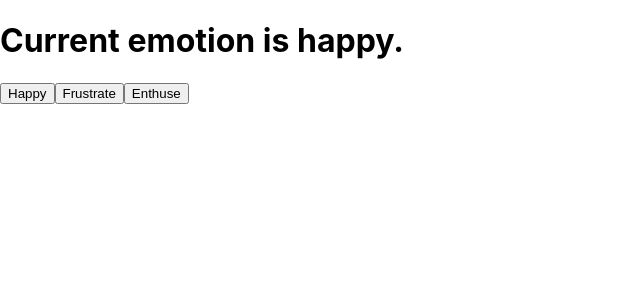
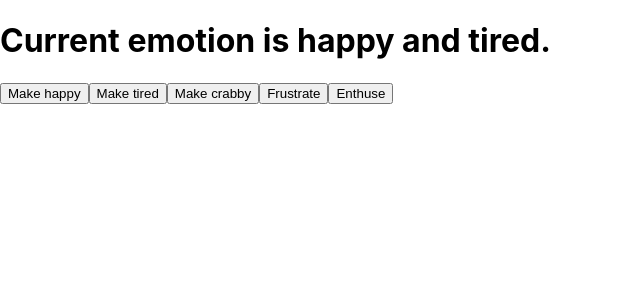
Before and after one commit to pratik088/react-essentials, a React (Create React App) app: page / in a window 1280 px wide. Shown: the top 300 px of the page, without its empty margins (0-640 px from the left). Built offline with nearby package versions, Linux system fonts and the light colour scheme.

Commit message:
useEffect

```diff
--- a/src/App.js
+++ b/src/App.js
@@ -1,4 +1,4 @@
-import React , { useState } from 'react';
+import React , { useState, useEffect } from 'react';
 import './App.css';
 
 function SecretComponent(){
@@ -12,12 +12,25 @@
   /* When the app runs the initial state is going to be happy. */
   function App() {
     const [emotion, setEmotion] = useState("happy");
+    const [secondary, setSecondary] = useState("tired");
+
+    useEffect(() => {
+       console.log(`It's ${emotion} around here!`);
+      }, [emotion]);
+
+      useEffect(() => {
+        console.log(`It's ${secondary} around here!`);
+       }, [secondary]);
 
     return (
       <>
-       <h1>Current emotion is {emotion}.</h1>
+       <h1>Current emotion is {emotion} and {secondary}.</h1>
 
-       <button onClick={() => setEmotion("happy")}> Happy </button>
+       <button onClick={() => setEmotion("happy")}>Make happy </button>
+
+       <button onClick={() => setSecondary("tired")}> Make tired </button>
+
+       <button onClick={() => setSecondary("crabby")}> Make crabby </button>
 
        <button onClick={() => setEmotion("frustrated")}> Frustrate </button>
 
```
